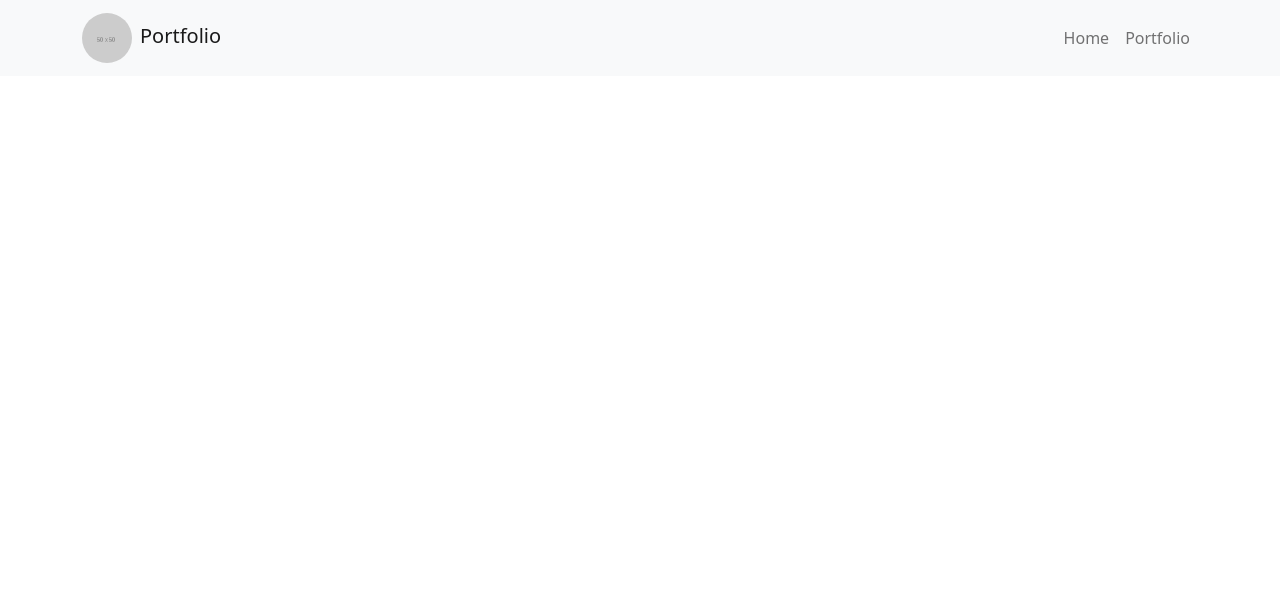
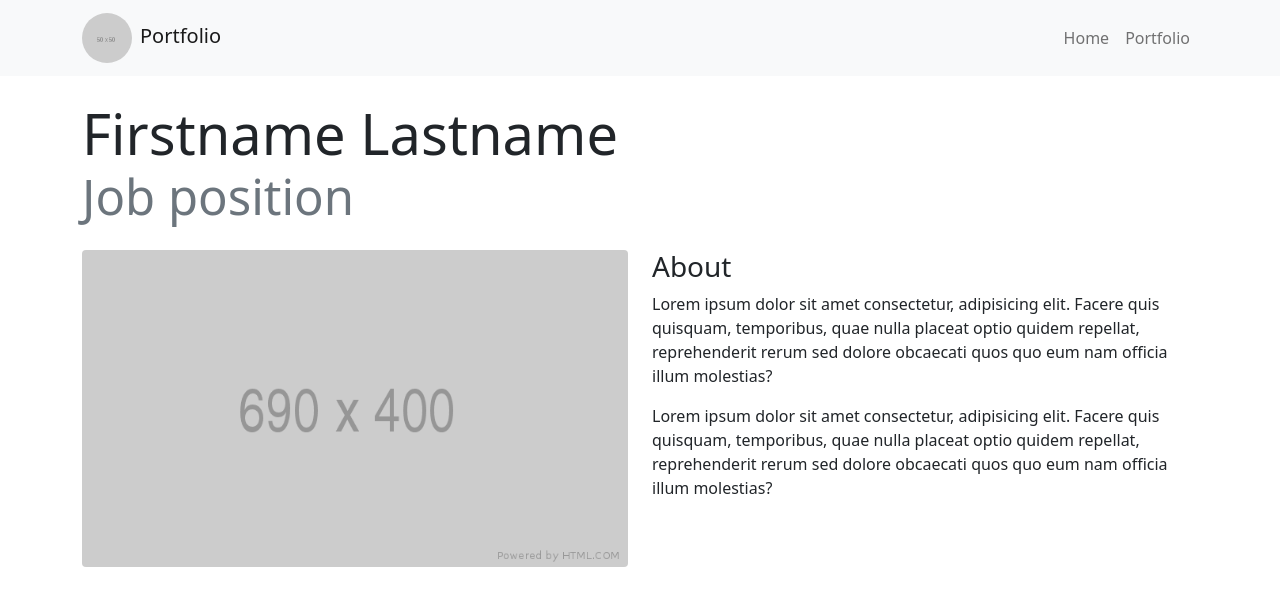
Before and after one commit to GytAndr/react-bs-portfolio, a React (Create React App) app: page / in a window 1280 px wide. Shown: the top 606 px of the page. Built offline with nearby package versions, Linux system fonts and the light colour scheme.

Commit message:
added About section

```diff
--- a/src/App.jsx
+++ b/src/App.jsx
@@ -1,10 +1,12 @@
 import 'bootstrap/dist/css/bootstrap.min.css';
 import Navigation from './components/Navigation';
+import About from './components/About';
 
 function App() {
 	return (
 		<div className="App">
 			<Navigation />
+			<About />
 		</div>
 	);
 }
--- /dev/null
+++ b/src/components/About.jsx
@@ -0,0 +1,38 @@
+//React Bootstrap imports
+import Container from 'react-bootstrap/Container';
+import Row from 'react-bootstrap/Row';
+import Col from 'react-bootstrap/Col';
+import Image from 'react-bootstrap/Image';
+//image import
+import aboutImg from '../images/690x400.png';
+
+export default function About() {
+	return (
+		<Container className="mt-4">
+			<h2 className="display-4 mb-4">
+				Firstname Lastname
+				<small className="d-block text-muted">Job position</small>
+			</h2>
+			<Row className="mb-4">
+				<Col lg={6} className="mb-4 mb-lg-0">
+					<Image fluid rounded src={aboutImg} />
+				</Col>
+				<Col lg={6}>
+					<h3>About</h3>
+					<p>
+						Lorem ipsum dolor sit amet consectetur, adipisicing elit. Facere
+						quis quisquam, temporibus, quae nulla placeat optio quidem repellat,
+						reprehenderit rerum sed dolore obcaecati quos quo eum nam officia
+						illum molestias?
+					</p>
+					<p>
+						Lorem ipsum dolor sit amet consectetur, adipisicing elit. Facere
+						quis quisquam, temporibus, quae nulla placeat optio quidem repellat,
+						reprehenderit rerum sed dolore obcaecati quos quo eum nam officia
+						illum molestias?
+					</p>
+				</Col>
+			</Row>
+		</Container>
+	);
+}
```
